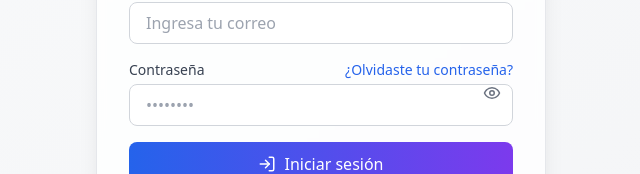
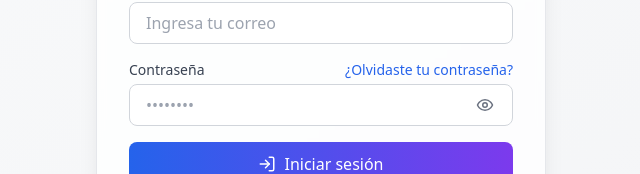
Before and after one commit to jcastellano9/trackear-repo, a React (Vite) app: page /login in a window 1280 px wide. Shown: the part 344-518 px from the top of the page, without its empty margins (319-959 px from the left). Built offline with nearby package versions, Linux system fonts and the light colour scheme.

Commit message:
Centrado ojo showpassword

```diff
--- a/src/pages/auth/Login.tsx
+++ b/src/pages/auth/Login.tsx
@@ -107,7 +107,8 @@ const Login: React.FC = () => {
                   <button
                       type="button"
                       onClick={() => setShowPassword(!showPassword)}
-                      className="absolute right-3 top-1/2 -translate-y-1/2 text-gray-500 hover:text-blue-600 dark:hover:text-blue-400"
+                      className="absolute right-4 top-1/2 -translate-y-0/4 h-6 w-6 flex items-center justify-center  text-gray-500 hover:text-blue-600 dark:hover:text-blue-400"
+
                   >
                     {showPassword ? <EyeOff size={18} /> : <Eye size={18} />}
                   </button>
```
